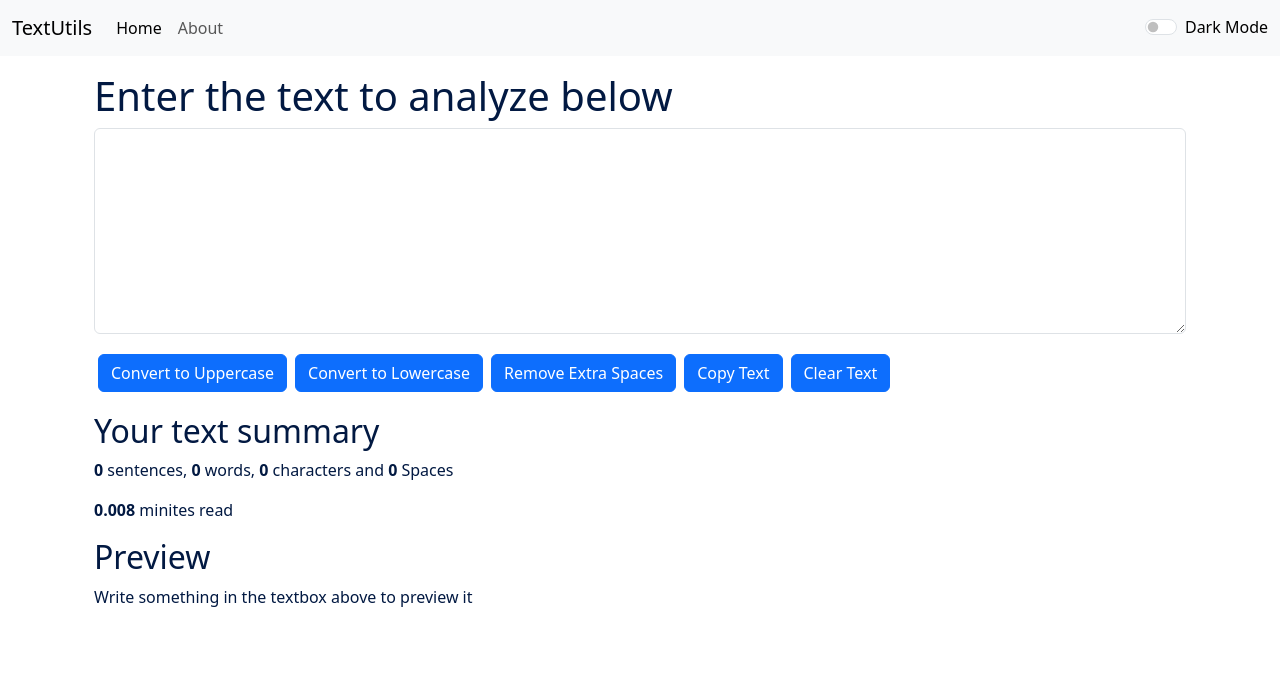
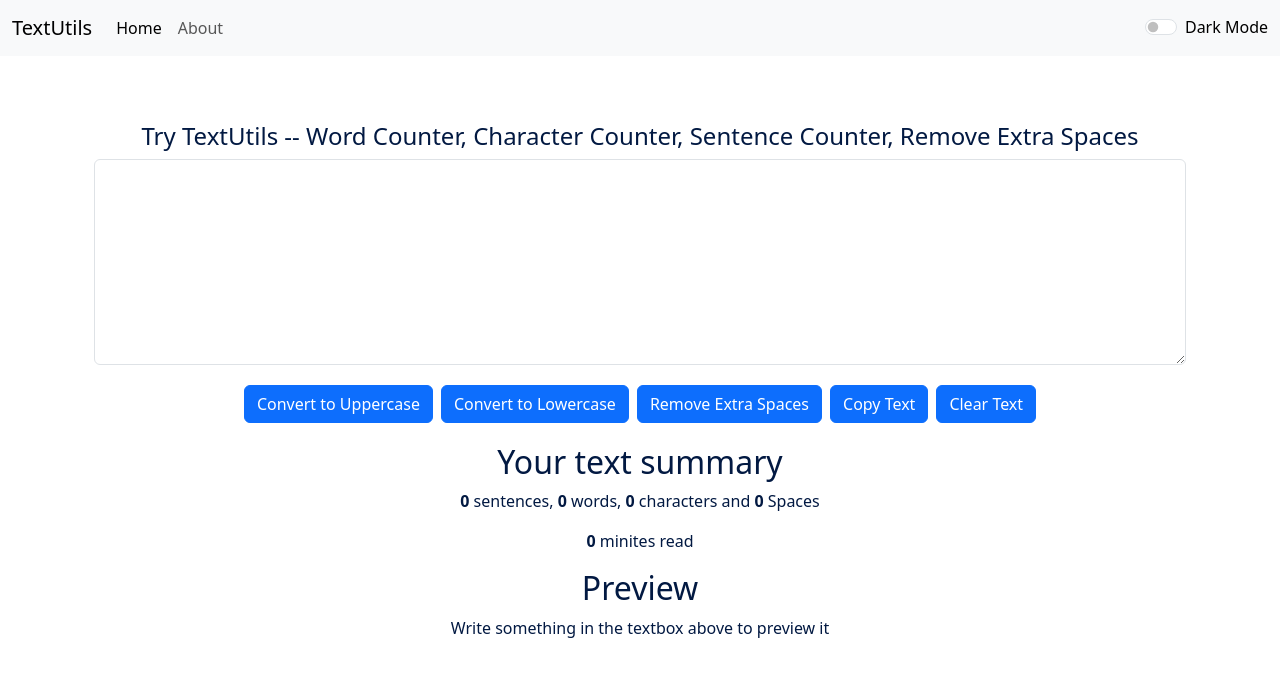
Before and after one commit to KowshickChowdhury/Textutils-React, a React (Create React App) app: page / in a window 1280 px wide. Shown: the top 676 px of the page. Built offline with nearby package versions, Linux system fonts and the light colour scheme.

Commit message:
fixing issues

```diff
--- a/src/App.js
+++ b/src/App.js
@@ -59,11 +59,12 @@ function App() {
     <Navbar title='TextUtils' abouttext='About'  mode={mode} toggleMode={toggleMode} />
     <Alert alert={alert} />
     <div className="container my-3">
-    {/* <TextForm showAlert={showAlert} heading="Enter the text to analyze below" mode={mode} /> */}
+    {/* <TextForm showAlert={showAlert} heading="Try TextUtils -- Word Counter,  Character Counter, Sentence Counter, Remove Extra Spaces" mode={mode} /> */}
+
         <Routes>
           <Route exact path="/about" element={<About mode={mode} />}>
           </Route>
-          <Route exact path="/" element={<TextForm showAlert={showAlert} heading="Enter the text to analyze below" mode={mode} />}>
+          <Route exact path="/" element={<TextForm showAlert={showAlert} heading="Try TextUtils -- Word Counter,  Character Counter, Sentence Counter, Remove Extra Spaces" mode={mode} />}>
           </Route>
         </Routes>
     </div>
--- a/src/components/About.js
+++ b/src/components/About.js
@@ -34,7 +34,7 @@ export default function About(props) {
 
   return (
     <div className='container' style={myStyle}>
-        <h1 className='my-3'>About Us</h1>
+        <h1 className='my-3' style={{textAlign:"center"}}>About Us</h1>
       <div className="accordion" id="accordionExample">
             <div className="accordion-item">
                 <h2 className="accordion-header">
--- a/src/components/Alert.js
+++ b/src/components/Alert.js
@@ -9,11 +9,12 @@ export default function Alert(props) {
   return (
     <>
     <div>
-
+      <div style={{height:'50px'}}>
         {props.alert && <div className={`alert alert-${props.alert.type} alert-dismissible fade show`} role="alert">
             <strong>{capitalize(props.alert.type)}</strong>: {props.alert.msg}
         </div>
         }
+      </div>
     </div>
     </>
   )
--- a/src/components/TextForm.js
+++ b/src/components/TextForm.js
@@ -1,6 +1,7 @@
 import React, {useState} from 'react'
 
 export default function TextForm(props) {
+
   const handleUpClick = ()=>{
     // console.log('Uppercase was clicked'  + text);
     let newText = text.toUpperCase();
@@ -16,10 +17,11 @@ export default function TextForm(props) {
   }
 
   const handleCopyClick = ()=>{
-    var text = document.getElementById('myBox')
-    text.select()
-    navigator.clipboard.writeText(text.value)
-    props.showAlert("Copied to Clipboard!", "success")
+    var text = document.getElementById('myBox');
+    text.select();
+    navigator.clipboard.writeText(text.value);
+    document.getSelection().removeAllRanges();
+    props.showAlert("Copied to Clipboard!", "success");
   }
 
   const handleExtraSpaces = ()=>{
@@ -43,7 +45,7 @@ export default function TextForm(props) {
   const [text, setText] = useState('');
 
   const textCounter = text.split(/\s+/).filter(word => word.trim() !== '');
-  const wordCount = textCounter.length;
+  // const wordCount = textCounter.length;
   const characterCount = textCounter.join().length;
   const sentenceArray = text.split(/[.!?]+/).filter(sentence => sentence.trim() !== '');
   const sentenceCount = sentenceArray.length;
@@ -53,21 +55,23 @@ export default function TextForm(props) {
   return (
     <>
     <div className="container" style={{color: props.mode === 'dark'?'white':'#021942'}}>
-        <h1>{props.heading}</h1>
+        <h4 className='mb-2' style={{textAlign:"center"}}>{props.heading}</h4>
         <div className="mb-3">
-            <textarea className="form-control" style={{backgroundColor: props.mode === 'dark'?'#424242':'white',color: props.mode === 'dark'?'white':'#021942'}} value={text} id="myBox" onChange={handleOnchange} rows="8"></textarea>
+            <textarea className="form-control" style={{backgroundColor: props.mode === 'dark'?'#004768':'white',color: props.mode === 'dark'?'white':'#021942'}} value={text} id="myBox" onChange={handleOnchange} rows="8"></textarea>
         </div>
+        <div style={{textAlign:"center"}}>
         <div className="btn btn-primary mx-1 my-1" onClick={handleUpClick}>Convert to Uppercase</div>
         <div className="btn btn-primary mx-1 my-1" onClick={handleLoClick}>Convert to Lowercase</div>
         <div className="btn btn-primary mx-1 my-1" onClick={handleExtraSpaces}>Remove Extra Spaces</div>
         <div className="btn btn-primary mx-1 my-1" onClick={handleCopyClick}>Copy Text</div>
         <div className="btn btn-primary mx-1 my-1" onClick={handleClClick}>Clear Text</div>
+        </div>
     </div>
-    <div className="container my-3" style={{color: props.mode === 'dark'?'white':'#021942'}}>
+    <div className="container my-3"  style={{color: props.mode === 'dark'?'white':'#021942', textAlign:"center"}}>
       <h2>Your text summary</h2>
-      <p><b> {sentenceCount} </b> sentences, <b> {wordCount} </b> words, <b> {characterCount} </b> characters and <b> {text.split(" ").length - 1} </b> Spaces </p>
+      <p><b> {sentenceCount} </b> sentences, <b> {text.split(" ").filter((element)=>{return element.length!==0}).length} </b> words, <b> {characterCount} </b> characters and <b> {text.split(" ").length - 1} </b> Spaces </p>
       <p></p>
-      <p><b> {0.008 * text.split(" ").length} </b> minites read</p>
+      <p><b> {0.008 * text.split(" ").filter((element)=>{return element.length!==0}).length} </b> minites read</p>
       <h2>Preview</h2>
       <p>{text.length>0?text: "Write something in the textbox above to preview it"}</p>
     </div>
```
